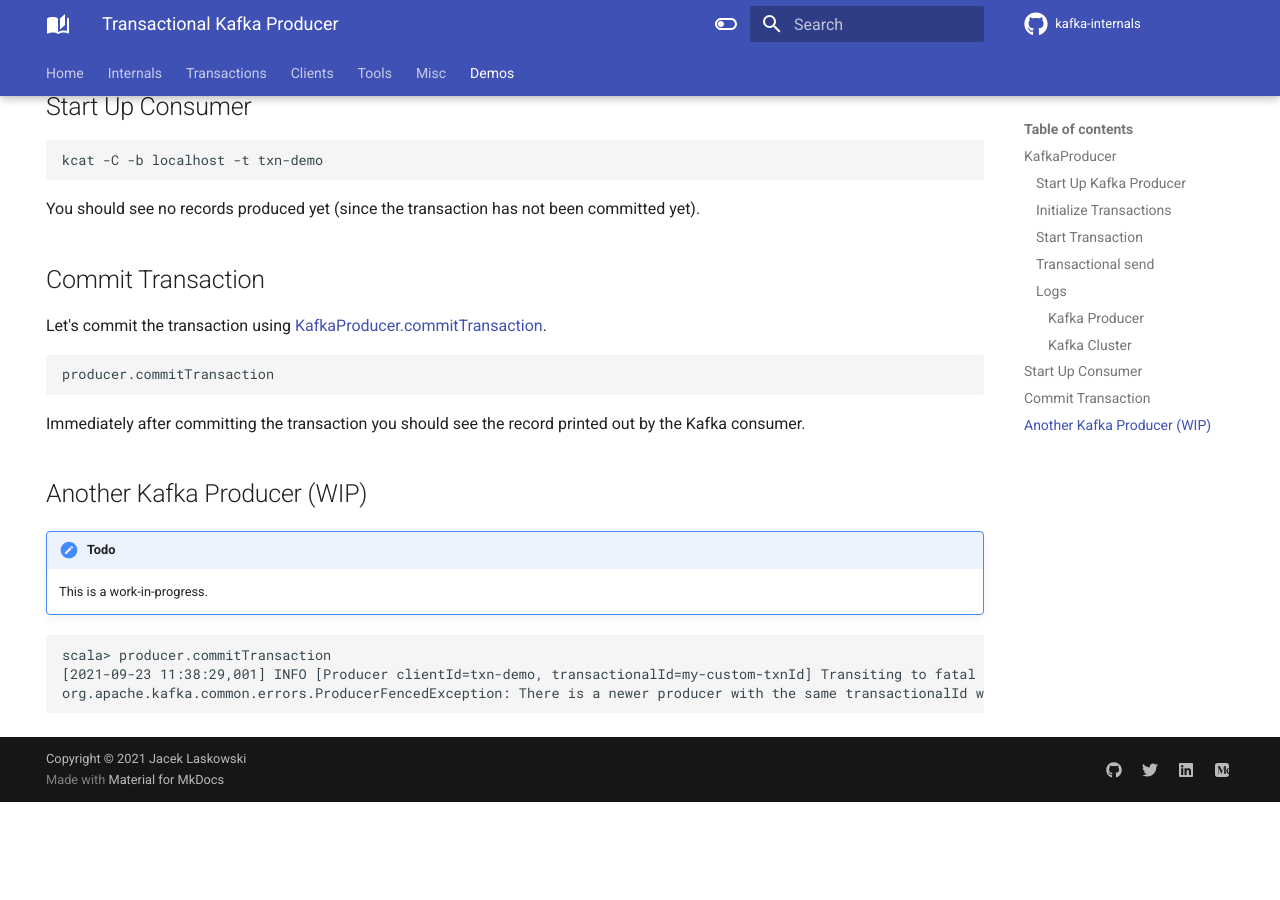
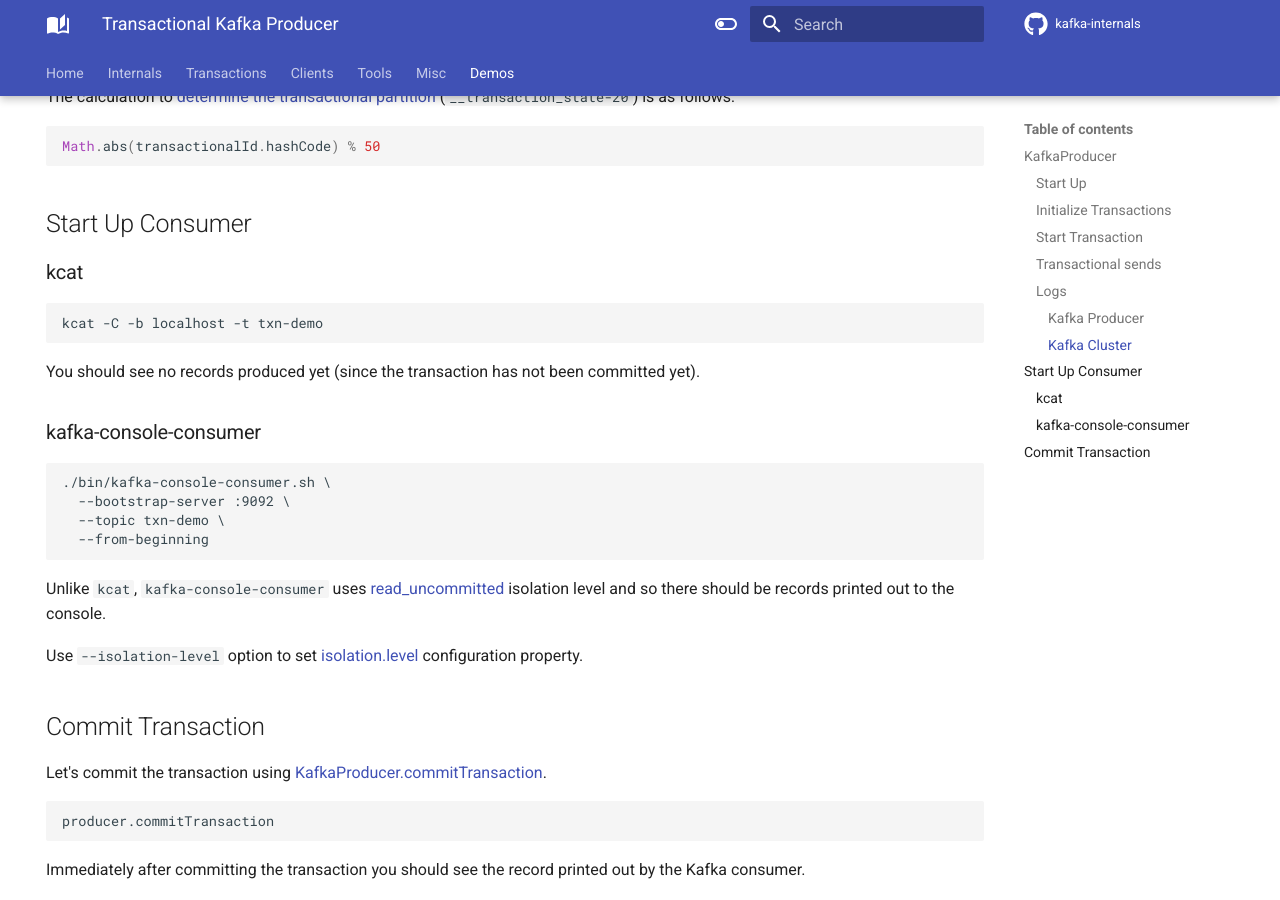
Before and after one commit to japila-books/kafka-internals, an MkDocs documentation site: the page built from docs/demo/transactional-kafka-producer.md, in a window 1280 px wide and 900 px high, scrolled down 1826 px. Built offline with MkDocs 1.6.1 and Material for MkDocs 9.7.7, drawn with Linux system fonts in a browser that asks for light colours; comment, search, counter and statistics services are not loaded; before the commit the page ends 2628 px from its top, so only the background shows below that; some of the changed text lies outside the part shown.

Commit message:
Fetcher.sendFetches

````diff
--- a/docs/demo/transactional-kafka-producer.md
+++ b/docs/demo/transactional-kafka-producer.md
@@ -9,7 +9,9 @@ This demo shows the internals of transactional [KafkaProducer](../clients/produc
 
 ## KafkaProducer
 
-### Start Up Kafka Producer
+### Start Up
+
+Use `sbt console` for interactive environment (or IntelliJ IDEA).
 
 ```text
 import org.apache.kafka.clients.producer.KafkaProducer
@@ -57,13 +59,18 @@ Next up is starting a transaction using [KafkaProducer.beginTransaction](../clie
 producer.beginTransaction
 ```
 
-### Transactional send
+### Transactional sends
 
 ```text
 import org.apache.kafka.clients.producer.ProducerRecord
 val topic = "txn-demo"
 val record = new ProducerRecord[String, String](topic, "Hello from transactional producer")
 producer.send(record)
+```
+
+```text
+producer.send(
+  new ProducerRecord[String, String](topic, "Another hello from txn producer"))
 ```
 
 ### Logs
@@ -94,11 +101,26 @@ Math.abs(transactionalId.hashCode) % 50
 
 ## Start Up Consumer
 
+### kcat
+
 ```text
 kcat -C -b localhost -t txn-demo
 ```
 
 You should see no records produced yet (since the transaction has not been committed yet).
+
+### kafka-console-consumer
+
+```text
+./bin/kafka-console-consumer.sh \
+  --bootstrap-server :9092 \
+  --topic txn-demo \
+  --from-beginning
+```
+
+Unlike `kcat`, `kafka-console-consumer` uses [read_uncommitted](../clients/consumer/ConsumerConfig.md#isolation.level) isolation level and so there should be records printed out to the console.
+
+Use `--isolation-level` option to set [isolation.level](../clients/consumer/ConsumerConfig.md#isolation.level) configuration property.
 
 ## Commit Transaction
 
@@ -109,14 +131,3 @@ producer.commitTransaction
 ```
 
 Immediately after committing the transaction you should see the record printed out by the Kafka consumer.
-
-## Another Kafka Producer (WIP)
-
-!!! TODO
-    This is a work-in-progress.
-
-```text
-scala> producer.commitTransaction
-[2021-09-23 11:38:29,001] INFO [Producer clientId=txn-demo, transactionalId=my-custom-txnId] Transiting to fatal error state due to org.apache.kafka.common.errors.ProducerFencedException: There is a newer producer with the same transactionalId which fences the current one. (org.apache.kafka.clients.producer.internals.TransactionManager)
-org.apache.kafka.common.errors.ProducerFencedException: There is a newer producer with the same transactionalId which fences the current one.
-```
````
Also changed, not shown: docs/clients/consumer/Fetcher.md (+19 -2 lines).
